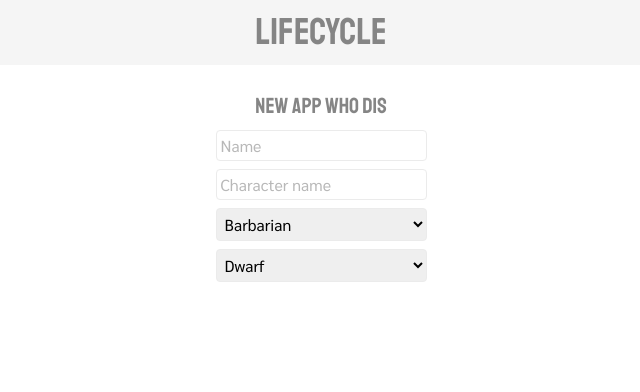
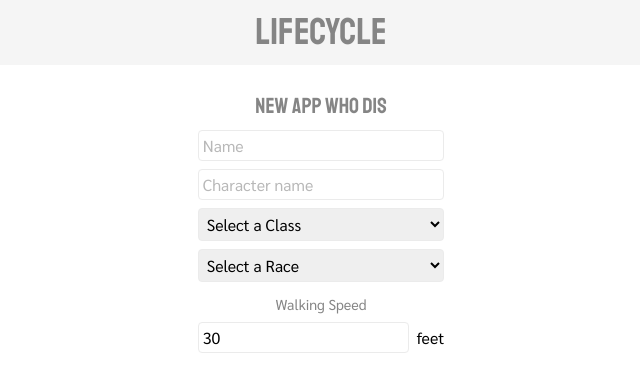
Before and after one commit to kenziebottoms/lifecycle, a React (Create React App) app: page / in a window 1280 px wide. Shown: the top 392 px of the page, without its empty margins (319-959 px from the left). Built offline with nearby package versions, Linux system fonts and the light colour scheme.

Commit message:
class and race dropdown now auto-fill speed

```diff
--- a/src/ClassDropdown.js
+++ b/src/ClassDropdown.js
@@ -2,17 +2,29 @@ import React, { Component } from "react";
 import classes from "./data/classes.json";
 
 class ClassDropdown extends Component {
+  constructor(props) {
+    super(props);
+    this.handleChange = this.handleChange.bind(this);
+  }
   populateClasses() {
     return Object.keys(classes).map((key, index) => {
       return (
-        <option key={index} value={index}>
+        <option key={key} value={key}>
           {key}
         </option>
       );
     });
   }
+  handleChange(e) {
+    this.props.onChange(e.target.value);
+  }
   render() {
-    return <select id="classes">{this.populateClasses()}</select>;
+    return (
+      <select onChange={this.handleChange} id="classes">
+        <option>Select a Class</option>
+        {this.populateClasses()}
+      </select>
+    );
   }
 }
 export default ClassDropdown;
--- a/src/IntroForm.js
+++ b/src/IntroForm.js
@@ -6,8 +6,26 @@ class IntroForm extends Component {
   constructor(props) {
     super(props);
     this.state = {
-      user: this.props.user
+      speed: 30,
+      name: null,
+      class: null,
+      race: null
     };
+    this.updateClass = this.updateClass.bind(this);
+    this.updateRace = this.updateRace.bind(this);
+  }
+
+  updateClass(charClass) {
+    let state = JSON.parse(JSON.stringify(this.state));
+    state.class = charClass;
+    this.setState(state);
+  }
+
+  updateRace(race, speed) {
+    let state = JSON.parse(JSON.stringify(this.state));
+    state.race = race;
+    state.speed = speed;
+    this.setState(state);
   }
 
   render() {
@@ -16,8 +34,13 @@ class IntroForm extends Component {
         <h3>New app who dis</h3>
         <input id="name" type="text" placeholder="Name" />
         <input id="character" type="text" placeholder="Character name" />
-        <ClassDropdown />
-        <RaceDropdown />
+        <ClassDropdown onChange={this.updateClass} />
+        <RaceDropdown onChange={this.updateRace} />
+        <label htmlFor="speed">Walking Speed</label>
+        <section>
+          <input id="speed" type="number" value={this.state.speed} readOnly />{" "}
+          feet
+        </section>
       </form>
     );
   }
--- a/src/Menus.js
+++ b/src/Menus.js
@@ -14,15 +14,15 @@ class Menus extends Component {
     };
   }
 
-  updateUser(user) {
+  updateCharacter(char) {
     let state = JSON.parse(JSON.stringify(this.state));
-    state.user = user;
+    state.character = char;
     this.setState(state);
   }
 
   render() {
-    if (!this.state.user) {
-      return <IntroForm submit={user => this.updateUser(user)} />;
+    if (!this.state.character) {
+      return <IntroForm submit={char => this.updateCharacter(char)} />;
     }
     if (this.state.phase === PHASES.INACTIVE) {
       return (
@@ -44,5 +44,4 @@ class Menus extends Component {
     );
   }
 }
-
 export default Menus;
--- a/src/RaceDropdown.js
+++ b/src/RaceDropdown.js
@@ -2,17 +2,29 @@ import React, { Component } from "react";
 import { Races } from "./data/races.json";
 
 class RaceDropdown extends Component {
+  constructor(props) {
+    super(props);
+    this.handleChange = this.handleChange.bind(this);
+  }
   populateRaces() {
     return Object.keys(Races).map((key, index) => {
       return (
-        <option key={index} value={index}>
+        <option key={key} value={key}>
           {key}
         </option>
       );
     });
   }
+  handleChange(e) {
+    this.props.onChange(e.target.value, Races[e.target.value].speed);
+  }
   render() {
-    return <select id="classes">{this.populateRaces()}</select>;
+    return (
+      <select onChange={this.handleChange} id="races">
+        <option>Select a Race</option>
+        {this.populateRaces()}
+      </select>
+    );
   }
 }
 export default RaceDropdown;
--- a/src/data/races.json
+++ b/src/data/races.json
@@ -1,7 +1,7 @@
 {
   "Races": {
     "Dwarf": {
-      "Dwarf Traits": {
+      "speed": 25,
       "content": [
         "Your dwarf character has an assortment of inborn abilities, part and parcel of dwarven nature.",
         "***Ability Score Increase.*** Your Constitution score increases by 2.",
@@ -23,10 +23,9 @@
           "***Dwarven Toughness.*** Your hit point maximum increases by 1, and it increases by 1 every time you gain a level."
         ]
       }
-      }
     },
     "Elf": {
-      "Elf Traits": {
+      "speed": 30,
       "content": [
         "Your elf character has a variety of natural abilities, the result of thousands of years of elven refinement.",
         "***Ability Score Increase.*** Your Dexterity score increases by 2.",
@@ -50,10 +49,9 @@
           "***Extra Language.*** You can speak, read, and write one extra language of your choice."
         ]
       }
-      }
     },
     "Halfling": {
-      "Halfling Traits": {
+      "speed": 25,
       "content": [
         "Your halfling character has a number of traits in common with all other halflings.",
         "***Ability Score Increase.*** Your Dexterity score increases by 2.",
@@ -74,10 +72,9 @@
           "***Naturally Stealthy.*** You can attempt to hide even when you are obscured only by a creature that is at least one size larger than you."
         ]
       }
-      }
     },
     "Human": {
-      "Human Traits": {
+      "speed": 30,
       "content": [
         "It’s hard to make generalizations about humans, but your human character has these traits.",
         "***Ability Score Increase.*** Your ability scores each increase by 1.",
@@ -87,10 +84,9 @@
         "***Speed.*** Your base walking speed is 30 feet.",
         "***Languages.*** You can speak, read, and write Common and one extra language of your choice. Humans typically learn the languages of other peoples they deal with, including obscure dialects. They are fond of sprinkling their speech with words borrowed from other tongues: Orc curses, Elvish musical expressions, Dwarvish military phrases, and so on."
       ]
-      }
     },
     "Dragonborn": {
-      "Dragonborn Traits": {
+      "speed": 30,
       "content": [
         "Your draconic heritage manifests in a variety of traits you share with other dragonborn.",
         "***Ability Score Increase.*** Your Strength score increases by 2, and your Charisma score increases by 1.",
@@ -146,10 +142,9 @@
         "***Damage Resistance.*** You have resistance to the damage type associated with your draconic ancestry.",
         "***Languages.*** You can speak, read, and write Common and Draconic. Draconic is thought to be one of the oldest languages and is often used in the study of magic. The language sounds harsh to most other creatures and includes numerous hard consonants and sibilants."
       ]
-      }
     },
     "Gnome": {
-      "Gnome Traits": {
+      "speed": 25,
       "content": [
         "Your gnome character has certain characteristics in common with all other gnomes.",
         "***Ability Score Increase.*** Your Intelligence score increases by 2.",
@@ -175,10 +170,9 @@
           ]
         ]
       }
-      }
     },
     "Half-Elf": {
-      "Half-Elf Traits": {
+      "speed": 30,
       "content": [
         "Your half-elf character has some qualities in common with elves and some that are unique to half-elves.",
         "***Ability Score Increase.*** Your Charisma score increases by 2, and two other ability scores of your choice increase by 1.",
@@ -191,10 +185,9 @@
         "***Skill Versatility.*** You gain proficiency in two skills of your choice.",
         "***Languages.*** You can speak, read, and write Common, Elvish, and one extra language of your choice."
       ]
-      }
     },
     "Half-Orc": {
-      "Half-Orc Traits": {
+      "speed": 30,
       "content": [
         "Your half-orc character has certain traits deriving from your orc ancestry.",
         "***Ability Score Increase.*** Your Strength score increases by 2, and your Constitution score increases by 1.",
@@ -208,10 +201,9 @@
         "***Savage Attacks.*** When you score a critical hit with a melee weapon attack, you can roll one of the weapon’s damage dice one additional time and add it to the extra damage of the critical hit.",
         "***Languages.*** You can speak, read, and write Common and Orc. Orc is a harsh, grating language with hard consonants. It has no script of its own but is written in the Dwarvish script."
       ]
-      }
     },
     "Tiefling": {
-      "Tiefling Traits": {
+      "speed": 30,
       "content": [
         "Tieflings share certain racial traits as a result of their infernal descent.",
         "***Ability Score Increase.*** Your Intelligence score increases by 1, and your Charisma score increases by 2.",
@@ -227,4 +219,3 @@
     }
   }
 }
-}
--- a/src/scss/_forms.scss
+++ b/src/scss/_forms.scss
@@ -15,6 +15,23 @@ form {
         padding: .25rem;
         &::placeholder {
             color: $g4;
+        }
+    }
+    label {
+        font-size: .9rem;
+        color: $g6;
+    }
+    section {
+        display: flex;
+        justify-content: center;
+        align-items: center;
+        margin: .5rem 0;
+        input, select {
+            margin: 0;
+        }
+        font-size: 1rem;
+        > *:first-child {
+            margin-right: .5rem;
         }
     }
 }
```
Lines whose indentation alone changed are shown as unchanged.
